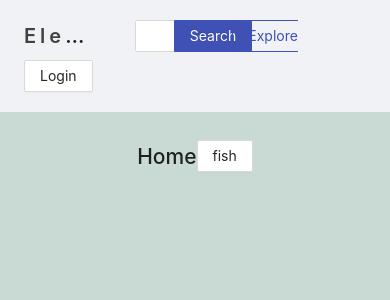
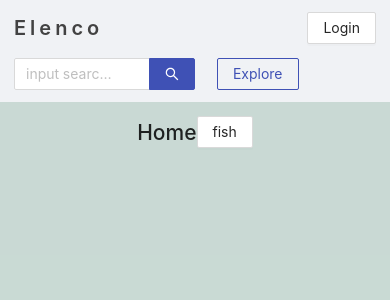
Before and after one commit to DominicWrege/elenco-frontend, a React (Create React App) app: page / in a window 390 px wide. Shown: the top 300 px of the page. Built offline with nearby package versions, Linux system fonts and the light colour scheme.

Commit message:
better responsive header

```diff
--- a/src/components/App/App.css
+++ b/src/components/App/App.css
@@ -1,5 +1,4 @@
-
-.App-pages{
+.App-pages {
   display: flex;
   width: 100vw;
   max-width: 100%;
@@ -19,8 +18,17 @@
 }
 /* TODO  */
 .App-pages > div {
-  width:  80rem !important;
+  width: 80rem !important;
   max-width: 100%;
+}
+
+@media (max-width: 700px) {
+  .App-pages {
+    padding: 1em;
+  }
+  .App-pages > div {
+    width: 100%;
+  }
 }
 
 /* .App-link {
--- a/src/components/FeedDetail/FeedDetail.css
+++ b/src/components/FeedDetail/FeedDetail.css
@@ -55,11 +55,10 @@
 .FeedDetail-related {
   overflow: hidden;
   height: fit-content;
-
 }
 
-.FeedDetail-related .Artwork  .ant-image{
-  max-width:  10.5rem !important;
+.FeedDetail-related .Artwork .ant-image {
+  max-width: 10.5rem !important;
 }
 
 @media (max-width: 1200px) {
--- a/src/components/Header/Header.css
+++ b/src/components/Header/Header.css
@@ -1,4 +1,3 @@
-
 .Header-links {
   display: flex !important;
   align-items: center;
@@ -6,14 +5,37 @@
   justify-content: center;
 }
 
-
-.Header-background{
+.Header {
   background: cfd8dc !important;
   /* background: #C6DDF0 !important; */
   /* background: #D8DBE2!important; */
   /* background: #fff !important; */
 }
 
-.Header-menu div.ant-image-preview-content > div > ul > li{
+.Header-menu div.ant-image-preview-content > div > ul > li {
   display: none !important;
 }
+
+@media (max-width: 700px) {
+  .Header .ant-page-header-heading-left {
+    display: grid;
+    grid-template-columns: 1fr;
+    row-gap: 1em;
+  }
+  .Header span.ant-page-header-heading-tags {
+    width: 95%;
+  }
+  .Header span.ant-page-header-heading-title a {
+    min-width: fit-content;
+    text-overflow: unset;
+  }
+  .Header {
+    padding: 8px 14px !important;
+  }
+}
+
+@media (max-width: 360px) {
+  Header .ant-page-header-heading-left {
+    width: 78%;
+  }
+}
--- a/src/components/Header/Header.tsx
+++ b/src/components/Header/Header.tsx
@@ -54,7 +54,7 @@ function AppHeader(): JSX.Element {
       );
     } else {
       return (
-        <Link key="dhsaudhasuo" href="/login" className="active">
+        <Link key="link771" href="/login" className="active">
           <Button>Login</Button>
         </Link>
       );
@@ -63,20 +63,19 @@ function AppHeader(): JSX.Element {
 
   return (
     <PageHeader
-      key="aaasdsadsada"
-      className="Header-background"
+      className="Header"
       title={<Link href=" /"> Elenco</Link>}
       tags={
-        <Row gutter={{ xs: 8, sm: 16, md: 24, lg: 32 }}>
-          <Col span={16}>
+        <Row gutter={8}>
+          <Col md={16} xs={20}>
             <SearchField />
           </Col>
-          <Col span={8} className="Header-links">
-            <a href="/explore" className="active">
+          <Col md={8} xs={2} className="Header-links">
+            <Link href="/explore" className="active">
               <Button type="primary" ghost>
                 Explore
               </Button>
-            </a>
+            </Link>
           </Col>
           {/* <Dropdown overlay={menu2} placement="bottomCenter" arrow>
                             <Button>Explore</Button>
--- a/src/components/SearchField/SearchField.tsx
+++ b/src/components/SearchField/SearchField.tsx
@@ -103,7 +103,7 @@ const SearchField: React.FC = () => {
       <Input.Search
         placeholder="input search text"
         allowClear
-        enterButton="Search"
+        enterButton
         onSearch={handleSearch}
         onChange={handleOnChange}
         size="middle"
```
Lines whose indentation alone changed are shown as unchanged.
